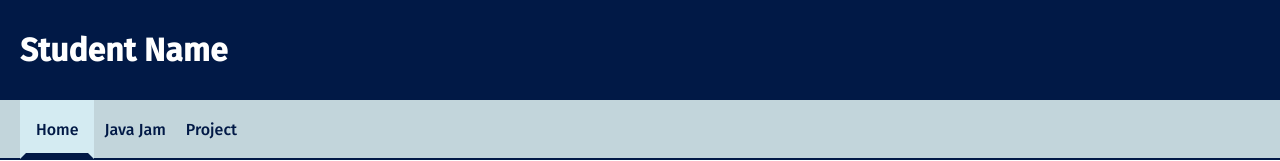
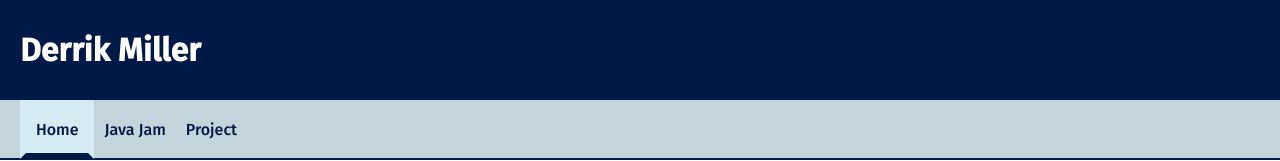
Before and after one commit to RikoSwave/rikoswave.github.io, a plain HTML site: page index.html in a window 1280 px wide. Shown: the top 161 px of the page. Drawn offline with Linux system fonts and the light colour scheme.

Commit message:
Please work
I'm just trying to get this to work.

```diff
--- a/index.html
+++ b/index.html
@@ -14,7 +14,7 @@
 <body>
     <header id="pageHeader">
         <!-- <a href="index.html"><img id="mainLogo" src="logo.png" alt="Logo" /></a> -->
-        <h1>Student Name</h1>
+        <h1>Derrik Miller</h1>
     </header>
 
     <nav id="mainNav">
```
Also changed, not shown: project/javajam/index.html (renamed from Projects/javajam/index.html), project/javajam/javajam.css (renamed from Projects/javajam/javajam.css), project/javajam/menu.html (renamed from Projects/javajam/menu.html).
